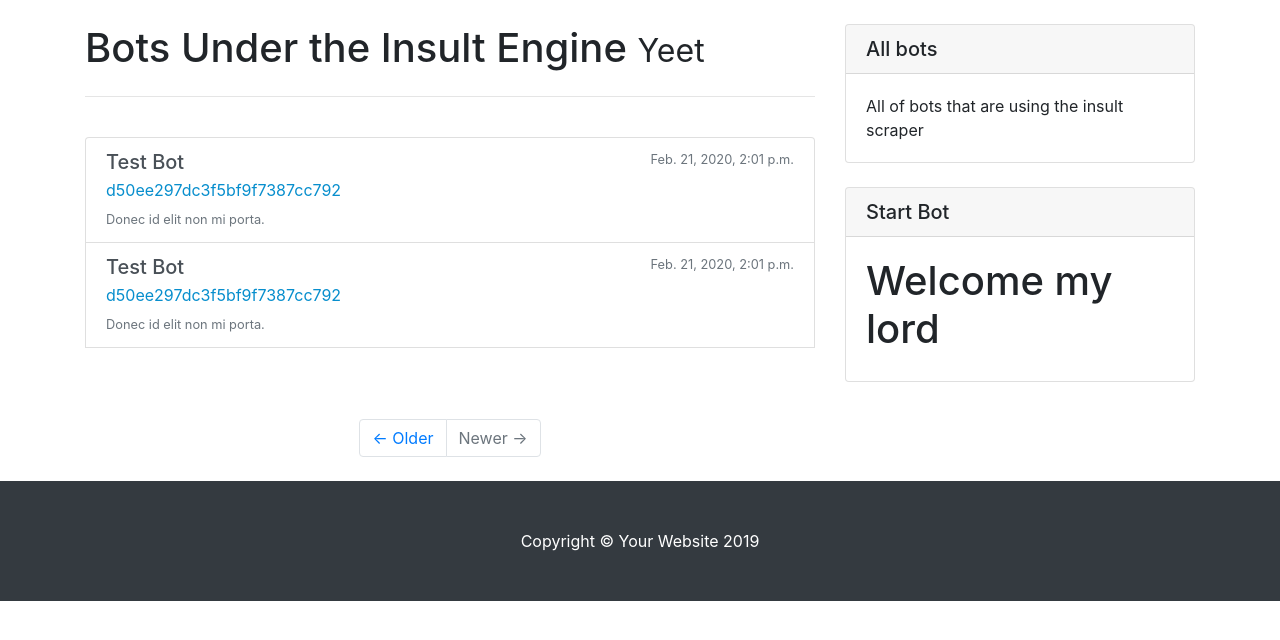
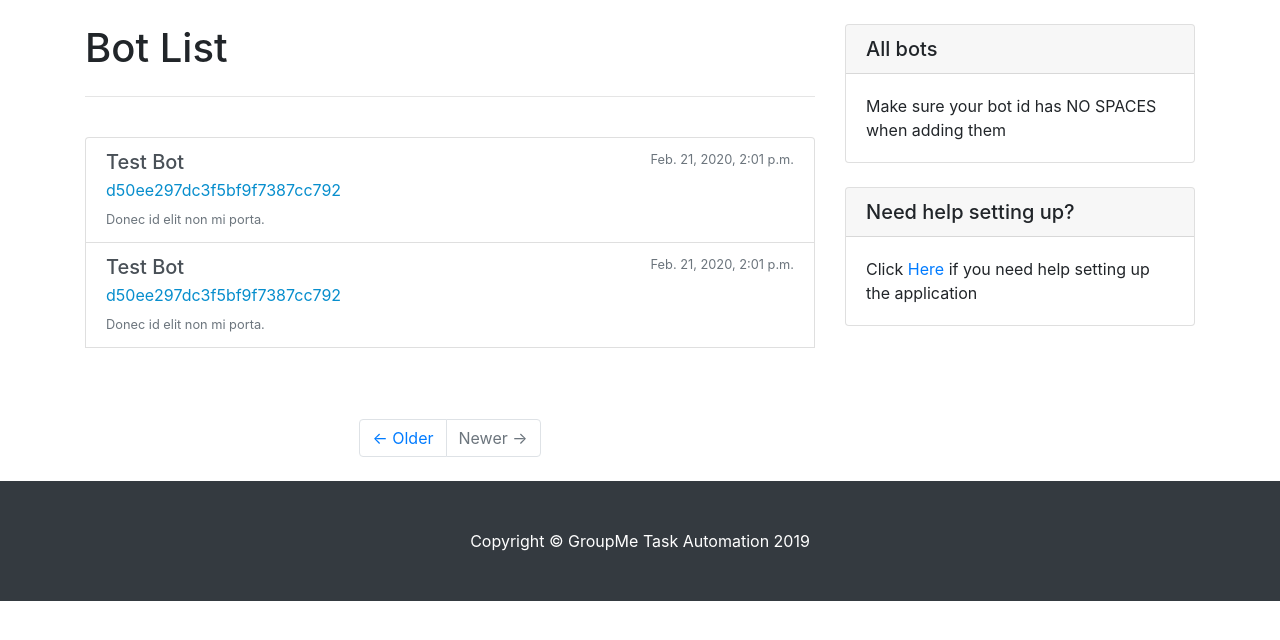
Before and after one commit to xXSlothaiXx/GroupMe-Task-Automation, a Django app: page /bots/list/ in a window 1280 px wide. Shown: the part 56-696 px from the top of the page. Run offline with Django 3.2, Linux system fonts and the light colour scheme; data comes from the database, SQL or seed files in the repository; some libraries are stand-ins or nearby versions.

Commit message:
editing readme

```diff
--- a/bots/templates/bots/base.html
+++ b/bots/templates/bots/base.html
@@ -53,7 +53,7 @@
   <!-- Footer -->
   <footer class="py-5 bg-dark">
     <div class="container">
-      <p class="m-0 text-center text-white">Copyright &copy; Your Website 2019</p>
+      <p class="m-0 text-center text-white">Copyright &copy; GroupMe Task Automation 2019</p>
     </div>
     <!-- /.container -->
   </footer>
--- a/bots/templates/bots/bot_detail.html
+++ b/bots/templates/bots/bot_detail.html
@@ -7,7 +7,6 @@
       <!-- Blog Entries Column -->
       <div class="col-md-8">
 	      <h1 class="my-4">{{bot.name}}
-          <small>Yeet</small>
         </h1>
         <br>
         <hr>
--- a/bots/templates/bots/bots.html
+++ b/bots/templates/bots/bots.html
@@ -7,8 +7,7 @@
 
       <!-- Blog Entries Column -->
       <div class="col-md-8">
-	      <h1 class="my-4">Bots Under the Insult Engine
-          <small>Yeet</small>
+	      <h1 class="my-4">Bot List
         </h1>
 
 
@@ -57,22 +56,17 @@
           <h5 class="card-header">All bots</h5>
           <div class="card-body">
 
-            All of bots that are using the insult scraper
+            Make sure your bot id has NO SPACES when adding them
 
           </div>
         </div>
 
-
-
-
-
-
         <!-- Side Widget -->
         <div class="card my-4">
-          <h5 class="card-header">Start Bot</h5>
+          <h5 class="card-header">Need help setting up?</h5>
           <div class="card-body">
 
-            <h1> Welcome my lord </h1>
+            <p1> Click <a href="https://github.com/xXSlothaiXx/GroupMe-Task-Automation">Here</a> if you need help setting up the application</p1>
 
           </div>
         </div>
```
Also changed, not shown: README.md, bots/migrations/0001_initial.py (deleted), bots/migrations/__init__.py (deleted).
